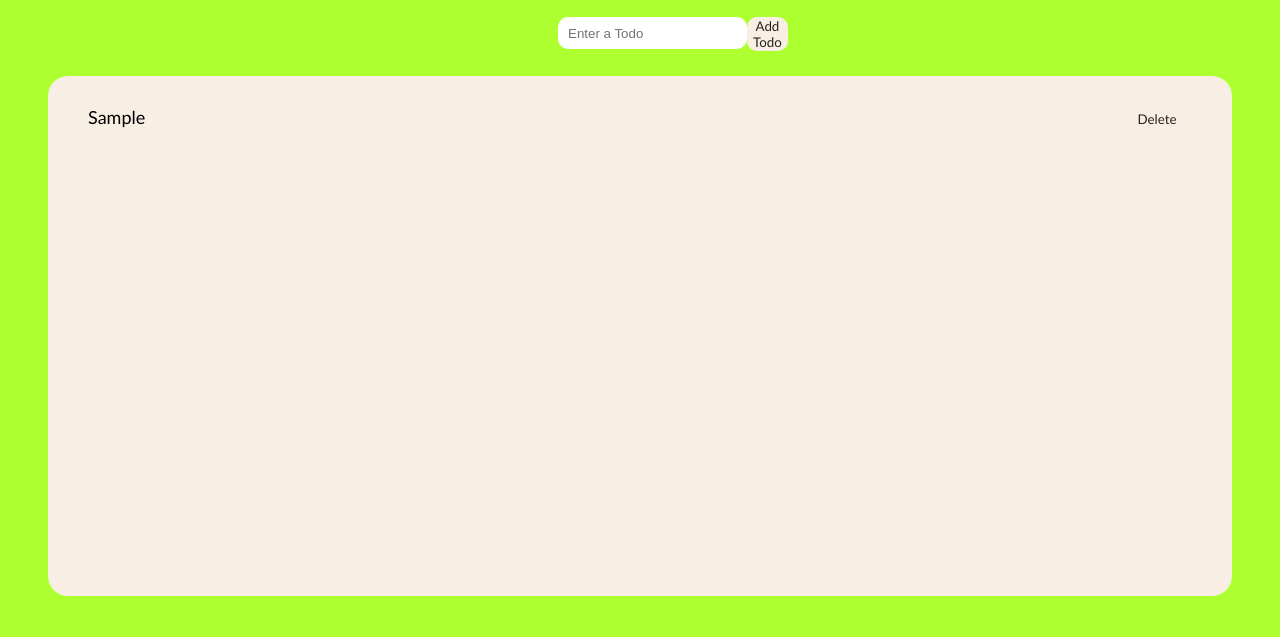
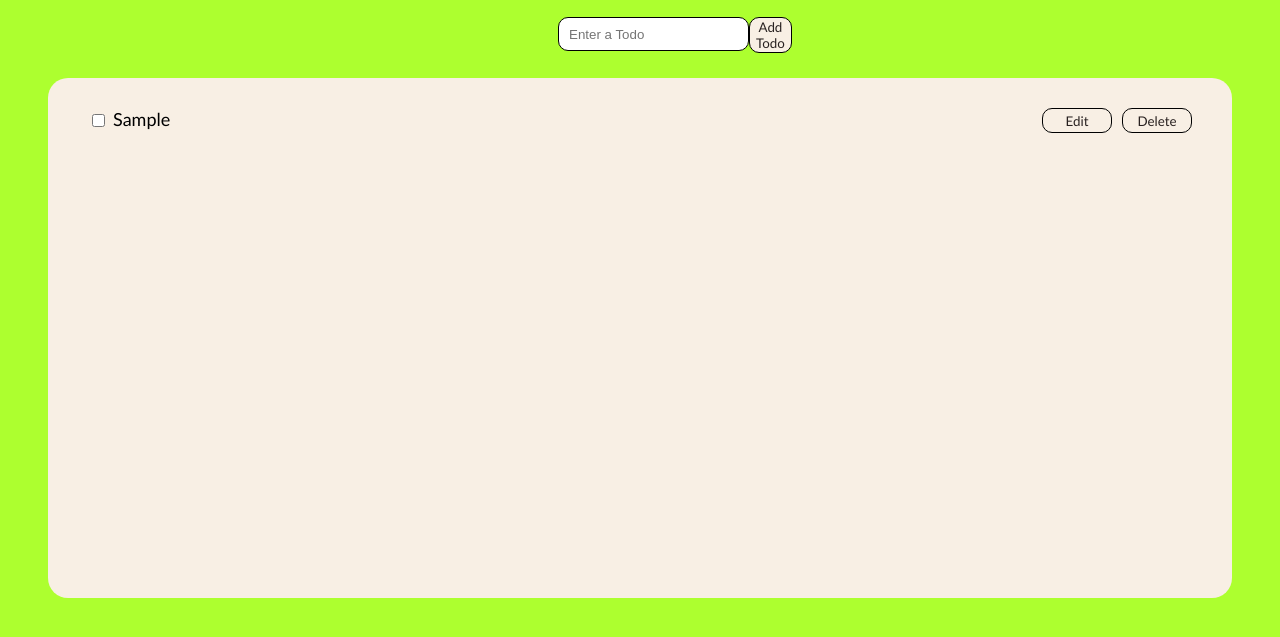
Before and after one commit to Sazzysaturn/Todo-App-Cohort3, a plain HTML site: page index.html in a window 1280 px wide. Both pictures are taken after typing "Sample" into the empty fields and a click on the button "Add Todo". Shown: the part 71-708 px from the top of the page. Drawn offline with Linux system fonts and the light colour scheme.

Commit message:
Added edit/update todo and check todo functionality

```diff
--- a/index.css
+++ b/index.css
@@ -19,7 +19,7 @@ body{
 }
 
 #add-todo-input{
-    border: none;
+    border: 1px solid black;
     border-radius: 10px;
     width: 300px;
     height: 30px;
@@ -27,7 +27,7 @@ body{
 }
 
 #add-todo-btn{
-    border: none;
+    border: 1px solid black;
     border-radius: 10px;
     width: 100px;
     font-family:'Trebuchet MS', 'Lucida Sans Unicode', 'Lucida Grande', 'Lucida Sans', Arial, sans-serif;
@@ -50,12 +50,23 @@ body{
     font-size: 18px;
 }
 
+.todo-value{
+    display: flex;
+    justify-content: flex-start;
+    gap: 5px;
+}
+
 .separator{
     border: 1px solid black;
 }
 
+.buttons{
+    display: flex;
+    justify-content: flex-end;
+}
+
 .delete-btn{
-    border: none;
+    border: 1px solid black;
     border-radius: 10px;
     background-color: #f8efe4;
     font-family:'Trebuchet MS', 'Lucida Sans Unicode', 'Lucida Grande', 'Lucida Sans', Arial, sans-serif;
@@ -64,7 +75,30 @@ body{
     height: 25px;
 }
 
+.edit-btn{
+    border: 1px solid black;
+    border-radius: 10px;
+    background-color: #f8efe4;
+    font-family:'Trebuchet MS', 'Lucida Sans Unicode', 'Lucida Grande', 'Lucida Sans', Arial, sans-serif;
+    color: #282120;
+    width: 70px;
+    height: 25px;
+    margin-right: 10px;
+}
+
+.edit-todo-box{
+    border: 1px solid black;
+    border-radius: 10px;
+    width: 300px;
+    height: 30px;
+    padding-left: 10px;
+}
+
 .delete-btn:hover{
+    background-color: #e6c2bf;
+}
+
+.edit-btn:hover{
     background-color: #e6c2bf;
 }
 
--- a/index.js
+++ b/index.js
@@ -1,49 +1,125 @@
-let todos = []
+let todos = [];
+let isEditing = [];
+let isChecked = [];
 
 function addTodo() {
-    console.log("add Button clicked")
-    const newTodo = document.querySelector('#add-todo-input').value.trim()
-    if(newTodo){
-        todos.push(newTodo)
-        renderTodos()
-    }
-    document.querySelector('#add-todo-input').value = ""
+  console.log("add Button clicked");
+  const newTodo = document.querySelector("#add-todo-input").value.trim();
+  if (newTodo) {
+    todos.push(newTodo);
+    isEditing.push(false);
+    isChecked.push(false);
+    renderTodos();
+  }
+  document.querySelector("#add-todo-input").value = "";
 }
 
 function deleteTodo(index) {
-    todos.splice(index,1)
-    renderTodos()
+  todos.splice(index, 1);
+  isEditing.splice(index, 1);
+  isChecked.splice(index, 1);
+  renderTodos();
+}
+
+function updateTodo(index) {
+  if (isEditing[index]) {
+    todos[index] = document.querySelector("#edit-todo-" + index).value;
+    isEditing[index] = false;
+  } else {
+    isEditing[index] = true;
+  }
+  renderTodos();
+}
+
+function checkTodo(index) {
+  if (isChecked[index]) {
+    isChecked[index] = false;
+  } else {
+    isChecked[index] = true;
+  }
+  renderTodos();
 }
 
 function createTodosAndAppend(index) {
-    const newTodoEle = document.createElement('div')
-    newTodoEle.setAttribute("id", "todo-" + index);
-    newTodoEle.setAttribute("class", "todo");
-    const todoValue = document.createElement('div')
-    todoValue.setAttribute("id", "todo-value-" + index)
-    todoValue.innerHTML = todos[index]
-    const deleteBtn = document.createElement('button')
-    deleteBtn.innerHTML = "Delete"
-    deleteBtn.setAttribute("id", "delete-btn-" + index)
-    deleteBtn.setAttribute("class", "delete-btn")
-    deleteBtn.setAttribute("onclick", "deleteTodo(" + index + ")")
-    newTodoEle.appendChild(todoValue)
-    newTodoEle.appendChild(deleteBtn)
-    document.querySelector("#todo-list").appendChild(newTodoEle)
+  // creating main todo element
+  const newTodoEle = document.createElement("div");
+  newTodoEle.setAttribute("id", "todo-" + index);
+  newTodoEle.setAttribute("class", "todo");
+
+  // creating the left side of todo where checkbox and actual todo value is there
+  if (!isEditing[index]) {
+    const todoValue = document.createElement("div");
+    todoValue.setAttribute("id", "todo-value-" + index);
+    todoValue.setAttribute("class", "todo-value");
+
+    const checkbox = document.createElement("input");
+    checkbox.setAttribute("type", "checkbox");
+    checkbox.setAttribute("onchange", "checkTodo(" + index + ")");
+    if(isChecked[index]) {
+        checkbox.setAttribute("checked", '');
+    }
+    todoValue.appendChild(checkbox);
+
+    const todoText = document.createElement("div");
+    if (!isChecked[index]) {
+      todoText.innerHTML = todos[index];
+    } else {
+      todoText.innerHTML = "<s>" + todos[index] + "</s>";
+    }
+    todoValue.appendChild(todoText);
+
+    newTodoEle.appendChild(todoValue);
+  } else {
+    const editBox = document.createElement("input");
+    editBox.setAttribute("id", "edit-todo-" + index);
+    editBox.setAttribute("class", "edit-todo-box");
+    editBox.value = todos[index];
+
+    newTodoEle.appendChild(editBox);
+  }
+
+  // creating the right side of todo where edit/save and delete button is there
+  const buttons = document.createElement("div");
+  buttons.setAttribute("class", "buttons");
+
+  if (!isChecked[index]) {
+    const editBtn = document.createElement("button");
+    if (!isEditing[index]) {
+      editBtn.innerHTML = "Edit";
+    } else {
+      editBtn.innerHTML = "Save";
+    }
+    editBtn.setAttribute("id", "edit-btn-" + index);
+    editBtn.setAttribute("class", "edit-btn");
+    editBtn.setAttribute("onclick", "updateTodo(" + index + ")");
+    buttons.appendChild(editBtn);
+  }
+
+  const deleteBtn = document.createElement("button");
+  deleteBtn.innerHTML = "Delete";
+  deleteBtn.setAttribute("id", "delete-btn-" + index);
+  deleteBtn.setAttribute("class", "delete-btn");
+  deleteBtn.setAttribute("onclick", "deleteTodo(" + index + ")");
+  buttons.appendChild(deleteBtn);
+
+  newTodoEle.appendChild(buttons);
+
+  // appending the todo element in the list of todos
+  document.querySelector("#todo-list").appendChild(newTodoEle);
 }
 
 function createSeparatorAndAppend() {
-    const separator = document.createElement('div')
-    separator.setAttribute("class", "separator")
-    document.querySelector('#todo-list').appendChild(separator)
+  const separator = document.createElement("div");
+  separator.setAttribute("class", "separator");
+  document.querySelector("#todo-list").appendChild(separator);
 }
 
 function renderTodos() {
-    document.querySelector("#todo-list").innerHTML = "";
-    for (let i=0;i<todos.length;i++) {
-        createTodosAndAppend(i)
-        if(i<todos.length-1) {
-            createSeparatorAndAppend()
-        }
+  document.querySelector("#todo-list").innerHTML = "";
+  for (let i = 0; i < todos.length; i++) {
+    createTodosAndAppend(i);
+    if (i < todos.length - 1) {
+      createSeparatorAndAppend();
     }
+  }
 }
```
